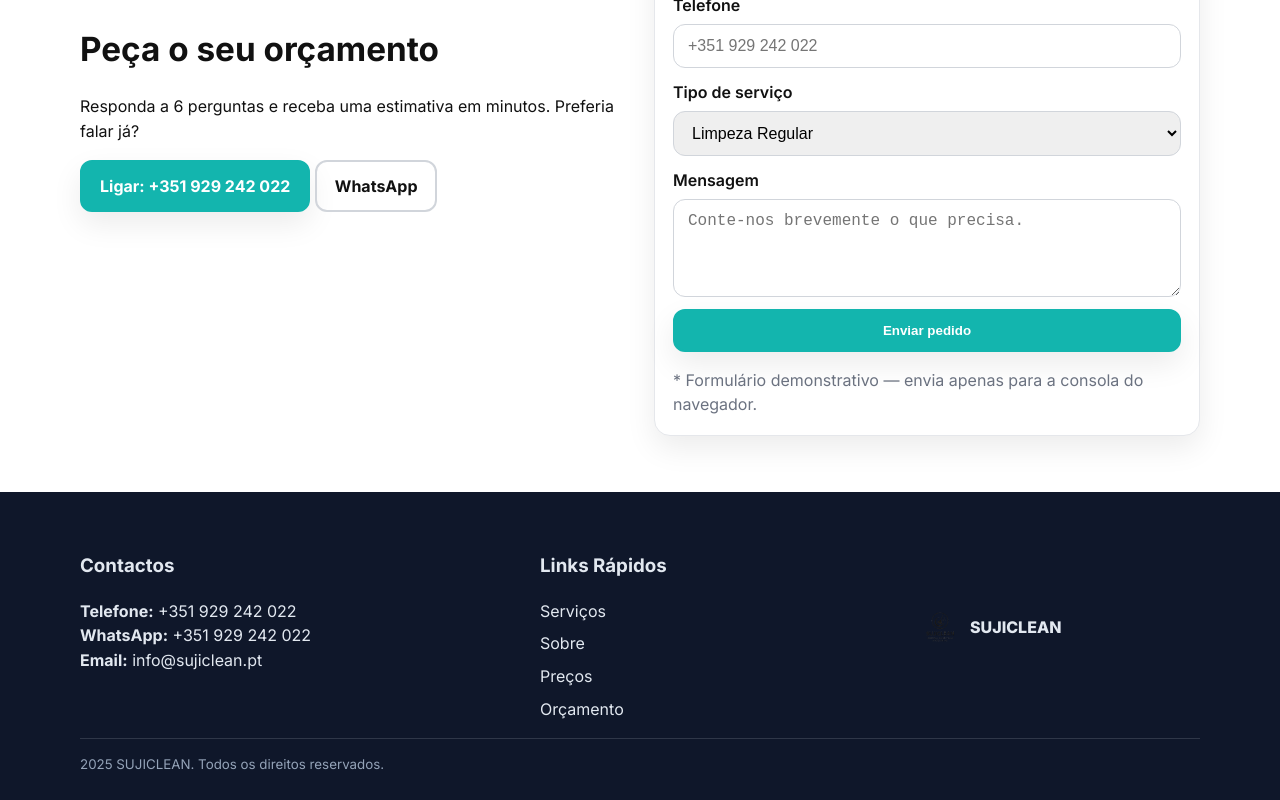
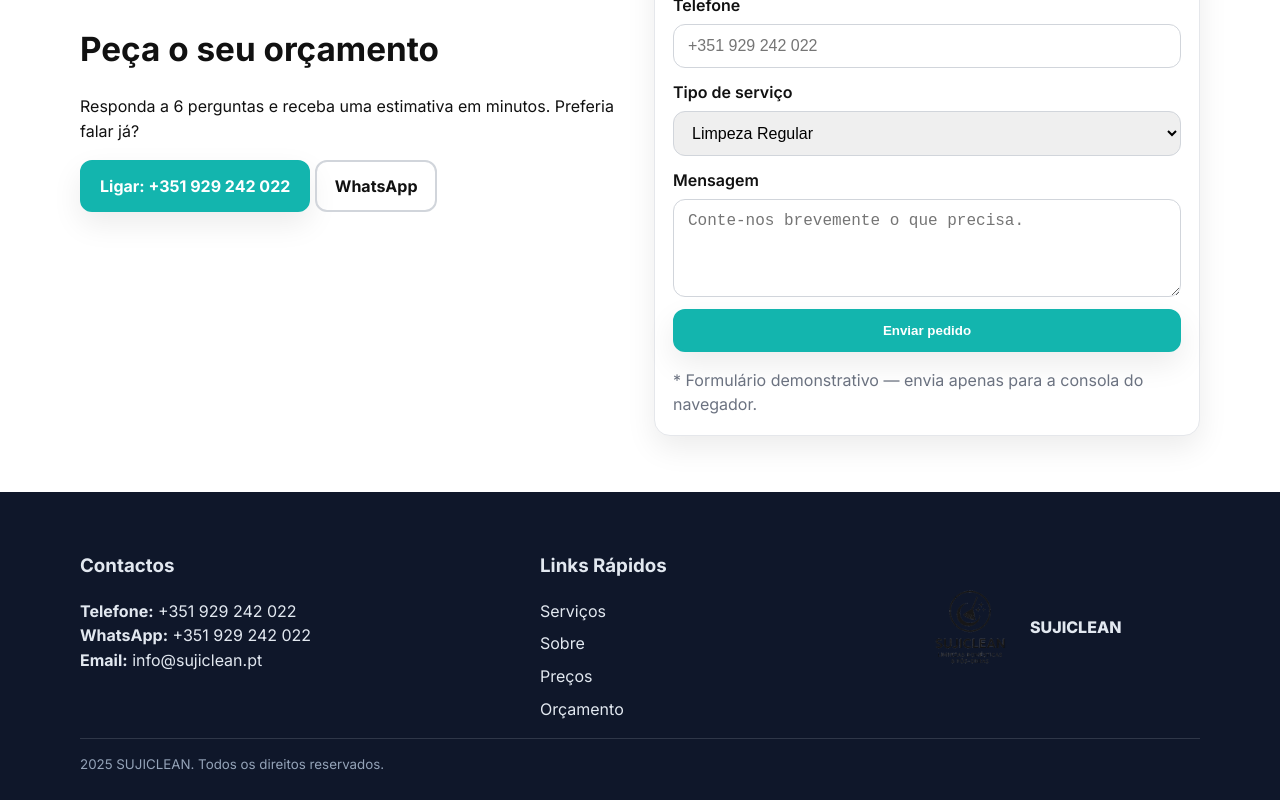
Before and after one commit to Sujiclean/SujiClean, a plain HTML site: page index.html in a window 1280 px wide. Shown: the part 2388-3188 px from the top of the page. Drawn offline with Linux system fonts and the light colour scheme.

Commit message:
Update index.html

```diff
--- a/index.html
+++ b/index.html
@@ -228,7 +228,7 @@
         </ul>
       </div>
       <div class="brand-foot">
-        <img src="assets/logo.png" width="40" height="40" alt="SUJICLEAN">
+        <img src="assets/logo.png" width="100" height="100" alt="SUJICLEAN">
         <span>SUJICLEAN</span>
       </div>
     </div>
```
